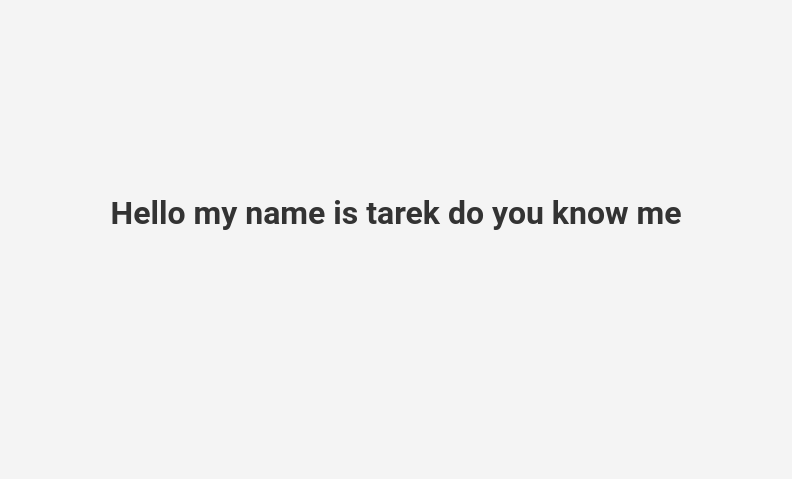
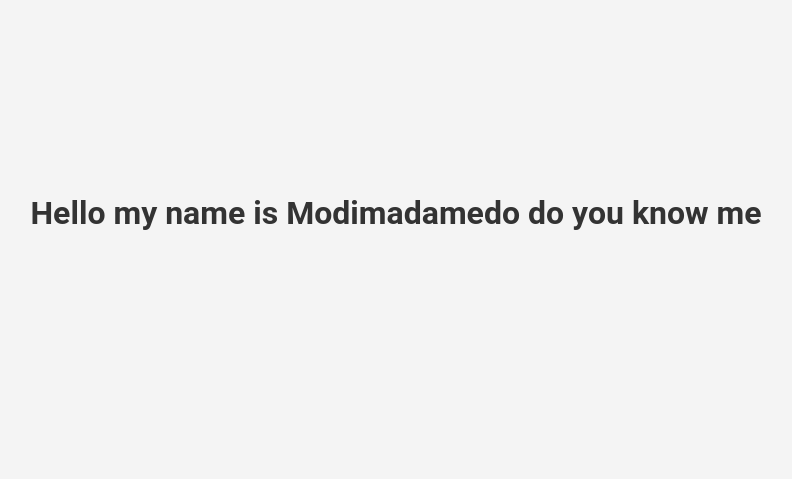
Before and after one commit to modi161/social-media-platform, a Flask app: page / in a window 1280 px wide. Shown: the part 199-678 px from the top of the page, without its empty margins (244-1036 px from the left). Run offline with Flask 3, Linux system fonts and the light colour scheme.

Commit message:
Add the hero name to the index page

```diff
--- a/src/templates/index.html
+++ b/src/templates/index.html
@@ -1,5 +1,5 @@
 {% extends 'base.html' %}
 
 {% block body %}
-<h1>Hello my name is tarek do you know me</h1>
+<h1>Hello my name is Modimadamedo do you know me</h1>
 {% endblock %}
```
Also changed, not shown: 1 other file.
